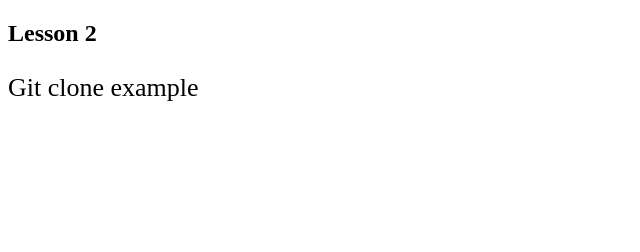
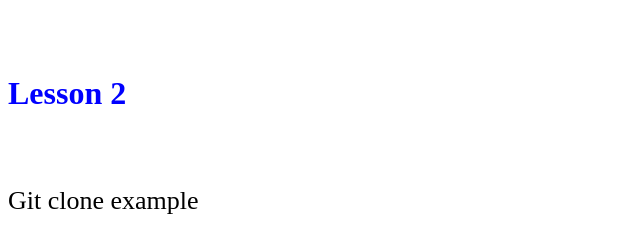
Before and after one commit to katezavertyaeva/lesson2-git-42.2, a plain HTML site: page index.html in a window 1280 px wide. Shown: the whole page, without its empty margins (0-640 px from the left). Drawn offline with Linux system fonts and the light colour scheme.

Commit message:
h6 change

```diff
--- a/index.html
+++ b/index.html
@@ -7,7 +7,7 @@
     <title>Git Lesson 2</title>
   </head>
   <body>
-    <h2>Lesson 2</h2>
+    <h6>Lesson 2</h6>
     <p>Git clone example</p>
   </body>
 </html>
--- a/styles.css
+++ b/styles.css
@@ -1,4 +1,4 @@
-div {
+h6 {
   font-size: 32px;
   color: blue;
 }
```
